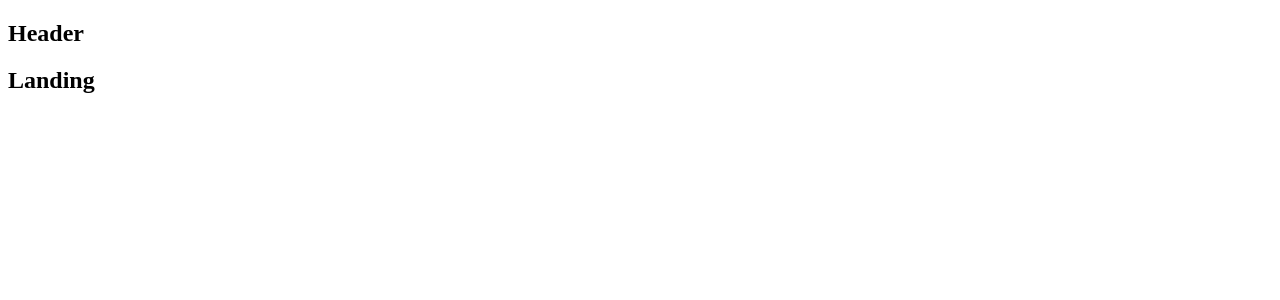
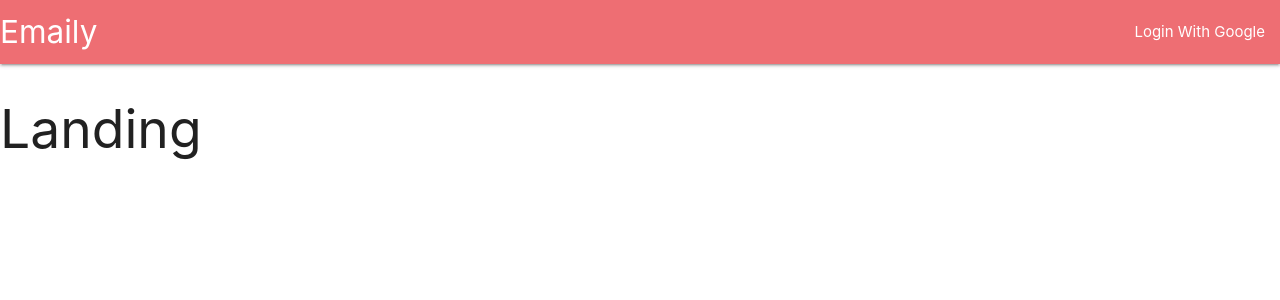
Before and after one commit to UchuNoKen/agile-garden-88915, a React (Create React App) app in the folder client/: page / in a window 1280 px wide. Shown: the top 300 px of the page. Built offline with nearby package versions, Linux system fonts and the light colour scheme.

Commit message:
add header/nav styling

```diff
--- a/client/src/components/Header.js
+++ b/client/src/components/Header.js
@@ -3,9 +3,16 @@
 class Header extends Component {
   render() {
     return (
-      <div>
-        <h2>Header</h2>
-      </div>
+      <nav>
+        <div className="nav-wrapper">
+          <a className="left brand-logo">Emaily</a>
+          <ul className="right">
+            <li>
+              <a>Login With Google</a>
+            </li>
+          </ul>
+        </div>
+      </nav>
     );
   }
 }
--- a/client/src/index.js
+++ b/client/src/index.js
@@ -1,3 +1,4 @@
+import "materialize-css/dist/css/materialize.min.css";
 import React from "react";
 import ReactDOM from "react-dom";
 import { Provider } from "react-redux";
```
